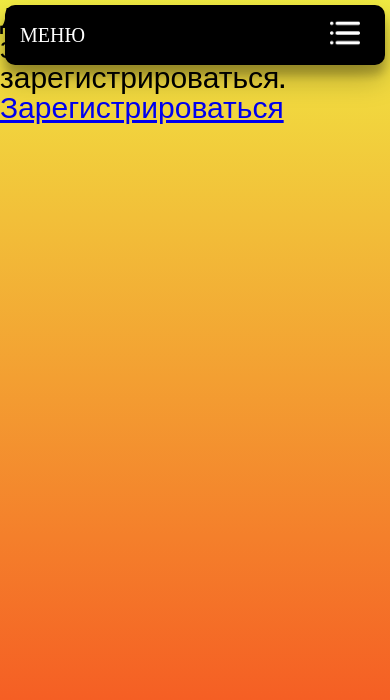
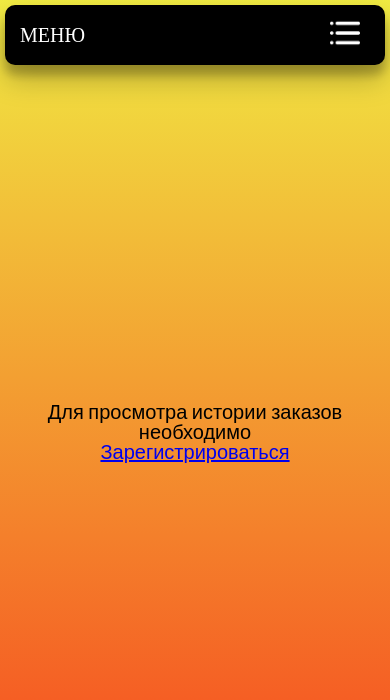
Before and after one commit to rvburov/OnlineStore, a Django app: page /orders/history_orders/ in a window 390 px wide. Shown: the top 700 px of the page. Run offline with Django 5.2, Linux system fonts and the light colour scheme.

Commit message:
Custom error pages

```diff
--- a/backend/orders/views.py
+++ b/backend/orders/views.py
@@ -95,7 +95,7 @@ def history_orders(request):
         template = 'orders/orders-history.html'
         return render(request, template, context)
     else:
-        message = "Для просмотра истории заказов необходимо зарегистрироваться."
+        message = "Для просмотра истории заказов необходимо"
         context = {
             'message': message,
         }
--- a/backend/static/css/desktop_version/orders-history.css
+++ b/backend/static/css/desktop_version/orders-history.css
@@ -94,7 +94,12 @@
 /* Стиль для просмотра истории заказов необходимо зарегистрироваться */
 
 .order-history-registration{
-    font-size: 30px;
+    display: flex;
+    flex-direction: column;
+    text-align: center;
+    font-size: 20px;
+    width: 600;
+    margin: 100px 0;
 }
 
 @media (max-width: 820px) {
@@ -130,6 +135,10 @@
         font-size: 20px;
         padding: 20px;
         margin-bottom: 20px 0;
+    }
+    .order-history-registration{
+        margin: 400px 0;
+        text-align: center;
     }
 }
 
```
